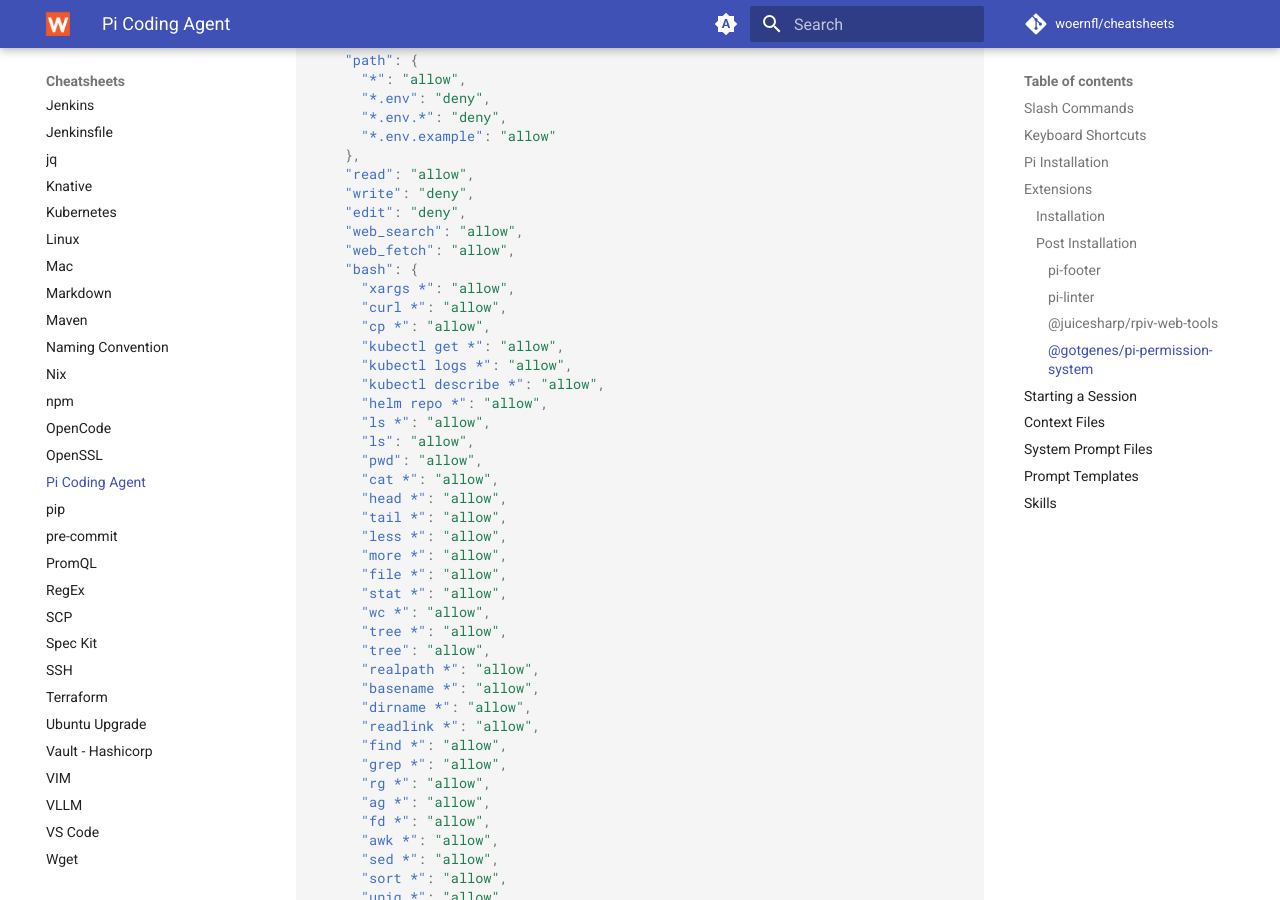
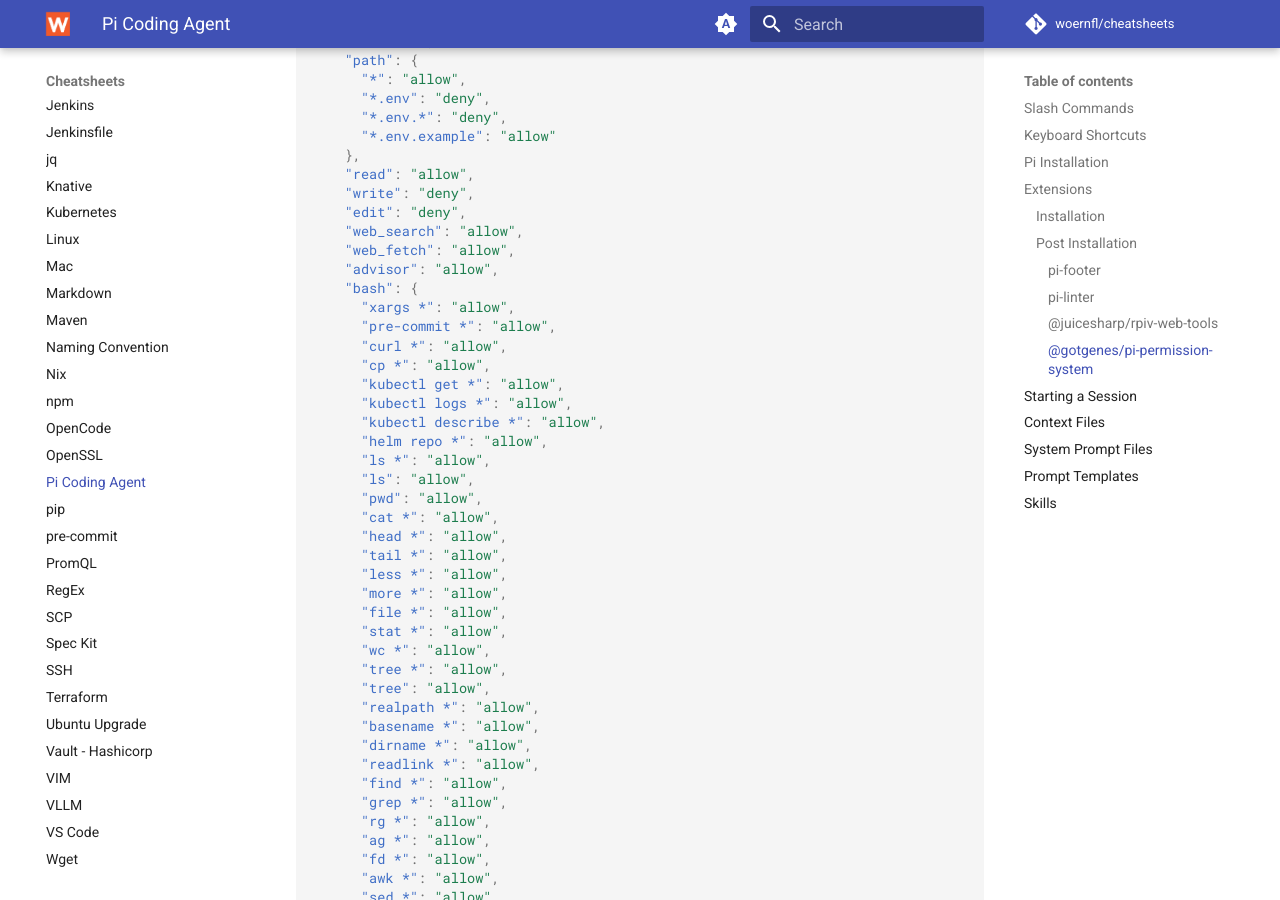
Before and after one commit to woernfl/cheatsheets, an MkDocs documentation site: the page built from docs/pi.md, in a window 1280 px wide and 900 px high, scrolled down 5173 px. Built offline with MkDocs 1.6.1 and Material for MkDocs 9.7.7, drawn with Linux system fonts in a browser that asks for light colours; comment, search, counter and statistics services are not loaded; some of the changed text lies outside the part shown.

Commit message:
Add advisor and gh pr create permissions

````diff
--- a/docs/pi.md
+++ b/docs/pi.md
@@ -237,8 +237,10 @@
     "edit": "deny",
     "web_search": "allow",
     "web_fetch": "allow",
+    "advisor": "allow",
     "bash": {
       "xargs *": "allow",
+      "pre-commit *": "allow",
       "curl *": "allow",
       "cp *": "allow",
       "kubectl get *": "allow",
@@ -324,6 +326,7 @@
       "gh repo view *": "allow",
       "gh pr view *": "allow",
       "gh pr list *": "allow",
+      "gh pr create *": "allow",
       "gh issue view *": "allow",
       "gh issue list *": "allow",
       "sudo *": "ask",
@@ -343,6 +346,7 @@
     "external_directory": "ask"
   }
 }
+
 ```
 
 ## Starting a Session
````
